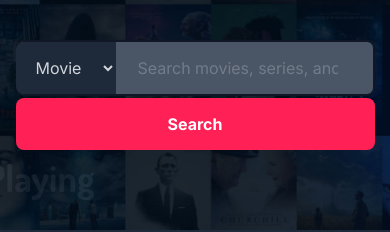
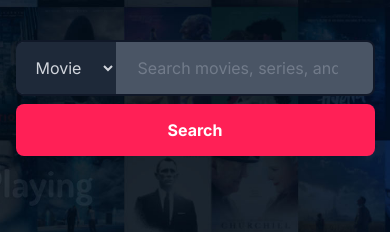
Before and after one commit to MEHEDIHASANNIPO/movie-app, a Vue app: page / in a window 390 px wide. Shown: the part 261-493 px from the top of the page. Built offline with nearby package versions, Linux system fonts and the light colour scheme; no server answers.

Commit message:
Some Minor Bug Fixed

```diff
--- a/src/stores/movie.js
+++ b/src/stores/movie.js
@@ -4,7 +4,7 @@ import axios from 'axios'
 
 export const useMovieStore = defineStore('movie', {
   state: () => ({
-    apiKey: 'e2037866',
+    apiKey: 'OMDB_API_KEY',
     search: null,
     type: 'movie',
     pages: 1,
--- a/src/views/HomePage.vue
+++ b/src/views/HomePage.vue
@@ -24,7 +24,7 @@ onMounted(() => {
 
       <!-- Search -->
       <div class="max-w-xl mx-auto mt-10 md:mt-16">
-        <form @submit.prevent="movieStore.searchMovies" class="flex flex-col md:flex-row items-center gap-0.5">
+        <form @submit.prevent="movieStore.searchMovies" class="flex flex-col md:flex-row items-center gap-2 md:gap-0.5">
             <div class="w-full md:w-4/5 relative">
               <select v-model="movieStore.type" class="absolute inset-y-0.5 bg-gray-800 text-gray-300 px-4 rounded-l-lg cursor-pointer focus:outline-0">
                 <option value="movie">Movie</option>
```
